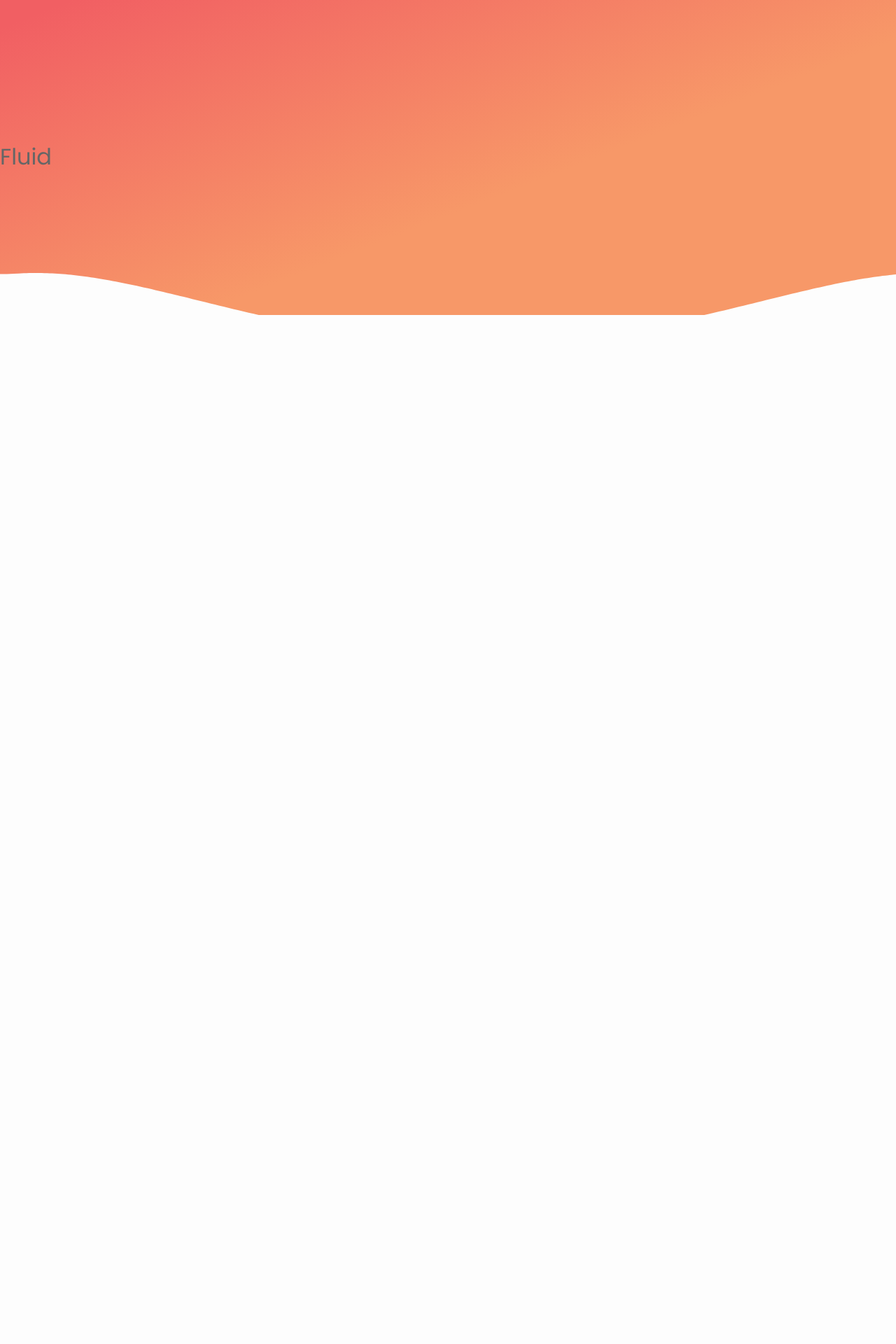
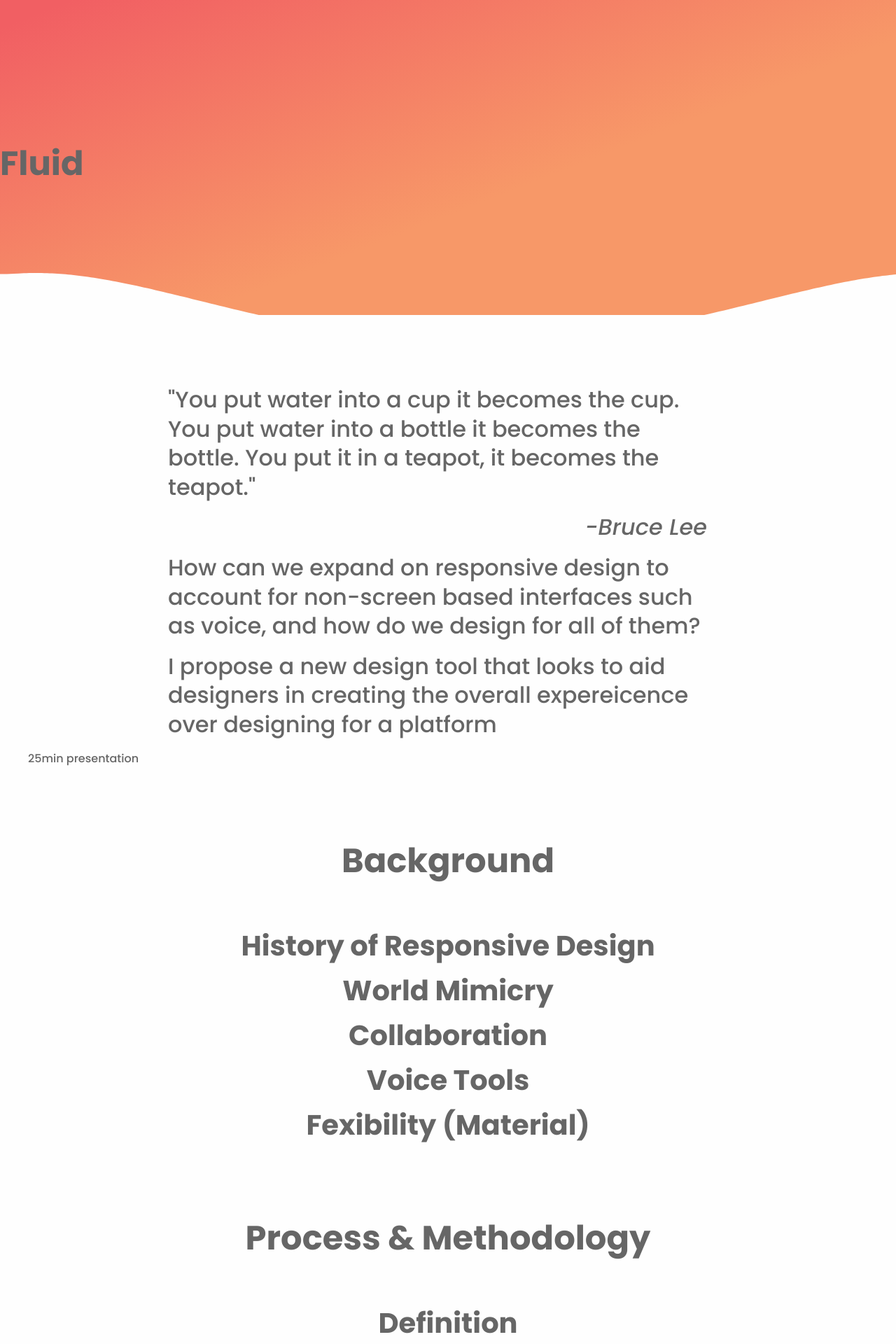
Before and after one commit to naher94/fluid-design, a Jekyll site: the page built from index.html, in a window 1280 px wide. Shown: the top 1920 px of the page at 70% size. Built offline with Jekyll 4.4.1, drawn with Linux system fonts in a browser that asks for light colours; before the commit the page ends 900 px from its top, so only the background shows below that; some of the changed text lies outside the part shown.

Commit message:
Page outline

```diff
--- a/_includes/head.html
+++ b/_includes/head.html
@@ -19,6 +19,7 @@
 
 
   <link rel="stylesheet" href="{{ "/css/main.css" | prepend: site.baseurl }}">
+  <link rel="stylesheet" href="{{ "/css/foundation.css" | prepend: site.baseurl }}">
   <link rel="stylesheet" href="{{ "/css/fluid.css" | prepend: site.baseurl }}">
 
   <link rel="canonical" href="{{ page.url | replace:'index.html','' | prepend: site.baseurl | prepend: site.url }}">
--- a/css/fluid.scss
+++ b/css/fluid.scss
@@ -31,11 +31,39 @@ body {
   font-weight: $medium;
 }
 
+h1,
+h2,
+h3,
+h4,
+h5,
+h6 {
+  font-family: $poppins;
+  font-weight: $bold;
+  text-align: center;
+}
+
+h1{
+  margin-top: 100px;
+  margin-bottom: 60px;
+}
+
+.quote{
+  p{
+    font-size: 32px;
+    line-height: 1.3;
+  }
+  .quote-author{
+    text-align: right;
+    font-style: italic;
+  }
+}
+
 //****** header wave stuff
 header{
   height: 50vh;
   overflow: hidden;
   display: block;
+  margin-bottom: 100px;
 }
 
 header h1{
@@ -43,7 +71,7 @@ header h1{
   top: 200px;
   text-align: center;
   display: block;
-  margin: 0;
+  margin: 0 auto;
 }
 
 svg{
--- a/index.html
+++ b/index.html
@@ -3,5 +3,46 @@ layout: default
 ---
 
 <div class="row">
+  <section class="quote columns small-12 medium-8 medium-centered">
+    <p>"You put water into a cup it becomes the cup. You put water into a bottle it becomes the bottle. You put it in a teapot, it becomes the teapot." </p>
+    <p class="quote-author">-Bruce Lee</p>
+  </section>
+</div>
 
+<div class="row">
+  <section class="quote columns small-12 medium-8 medium-centered">
+    <p>How can we expand on responsive design to account for non-screen based interfaces such as voice, and how do we design for all of them?</p>
+  </section>
 </div>
+
+<div class="row">
+  <section class="quote columns small-12 medium-8 medium-centered">
+    <p>I propose a new design tool that looks to aid designers in creating the overall expereicence over designing for a platform</p>
+  </section>
+</div>
+
+25min presentation
+
+<h1>Background</h1>
+
+<h2>History of Responsive Design</h2>
+<h2>World Mimicry</h2>
+<h2>Collaboration</h2>
+<h2>Voice Tools</h2>
+<h2>Fexibility (Material)</h2>
+
+<h1>Process & Methodology</h1>
+<h2>Definition</h2>
+<h2>Chatbot</h2>
+<h2>Prototypes</h2>
+
+<h1>Evaluation</h1>
+<h2>Workshop</h2>
+<h3>Fluid Experiences</h3>
+<h3>Fluid Design Process</h3>
+<h3>User Feedback</h3>
+<h2>Fluid Design Tool</h2>
+<h3>Working Between Platforms</h3>
+
+<h1>Conclusion</h1>
+<h1>Future Works</h1>
```
Also changed, not shown: 4 other files.
